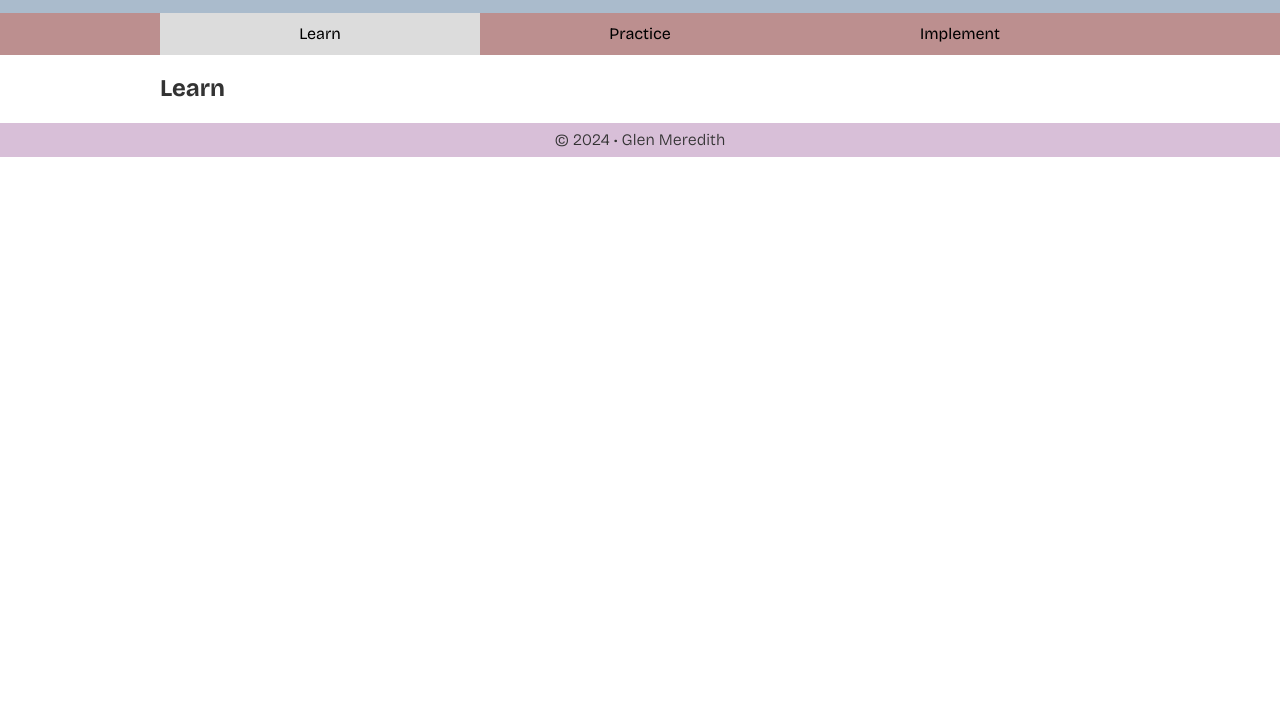
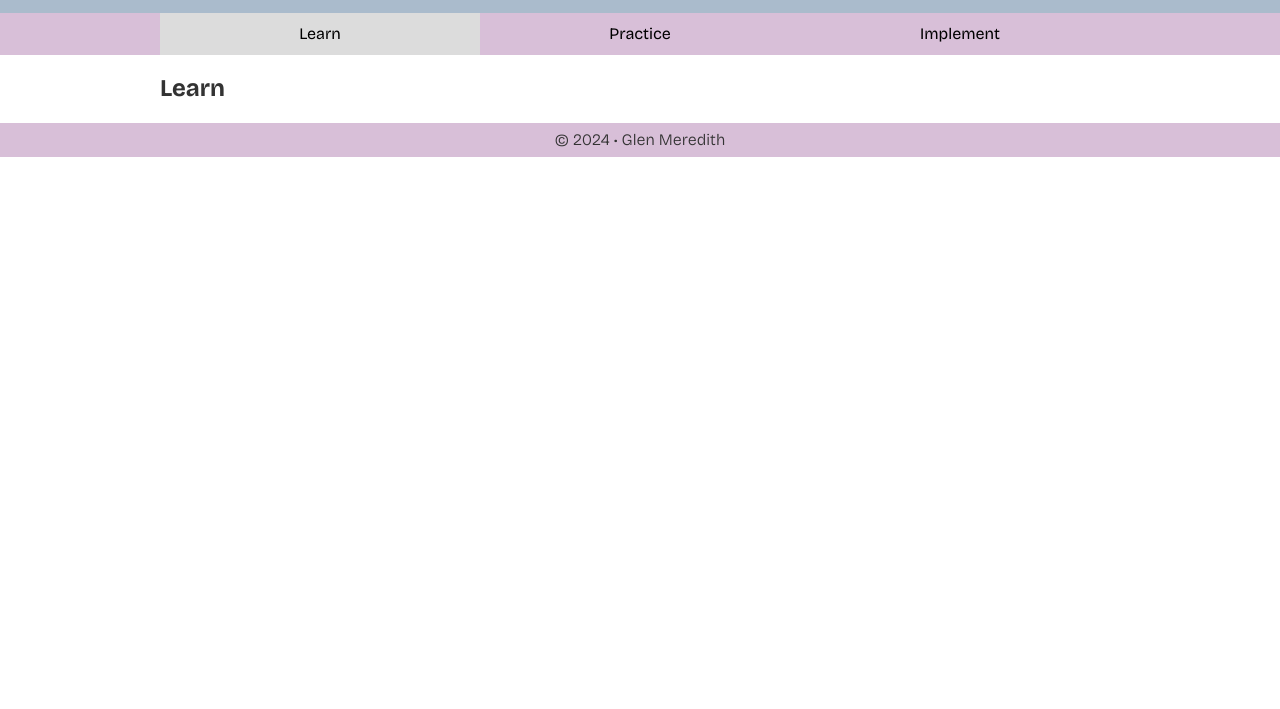
Before and after one commit to glenmeredith68/princples-of-web-design, a plain HTML site: page index.html in a window 1280 px wide. Shown: the part 91-800 px from the top of the page. Drawn offline with nearby package versions, Linux system fonts and the light colour scheme.

Commit message:
changed nav background color

```diff
--- a/scss/_small.scss
+++ b/scss/_small.scss
@@ -39,7 +39,7 @@ header {
 }
 
 #navWrapper {
-  background-color: rosybrown;
+  background-color: thistle;
 }
 nav {
   padding: 0;
```
Also changed, not shown: css/styles.css, css/styles.min.css.
